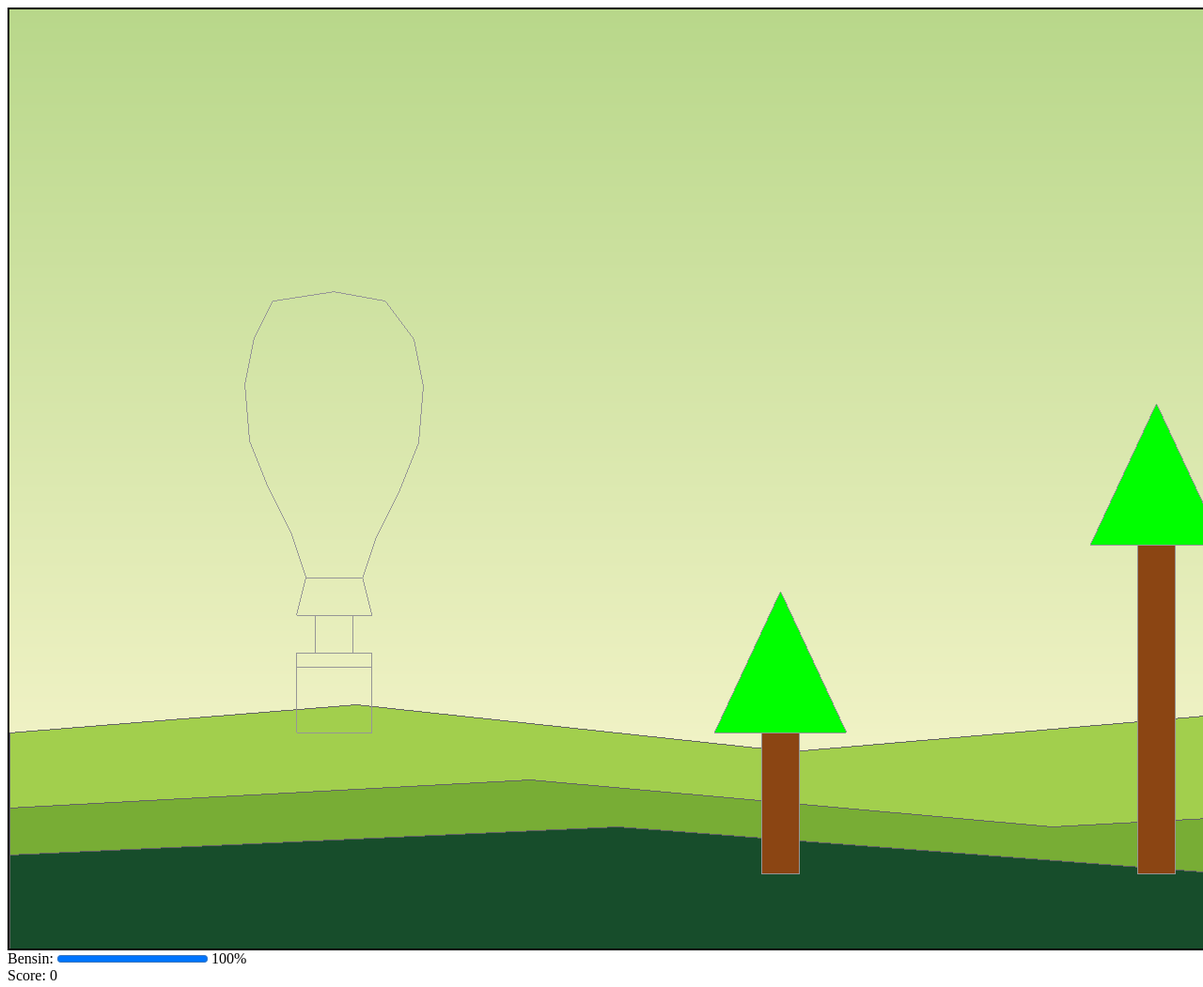
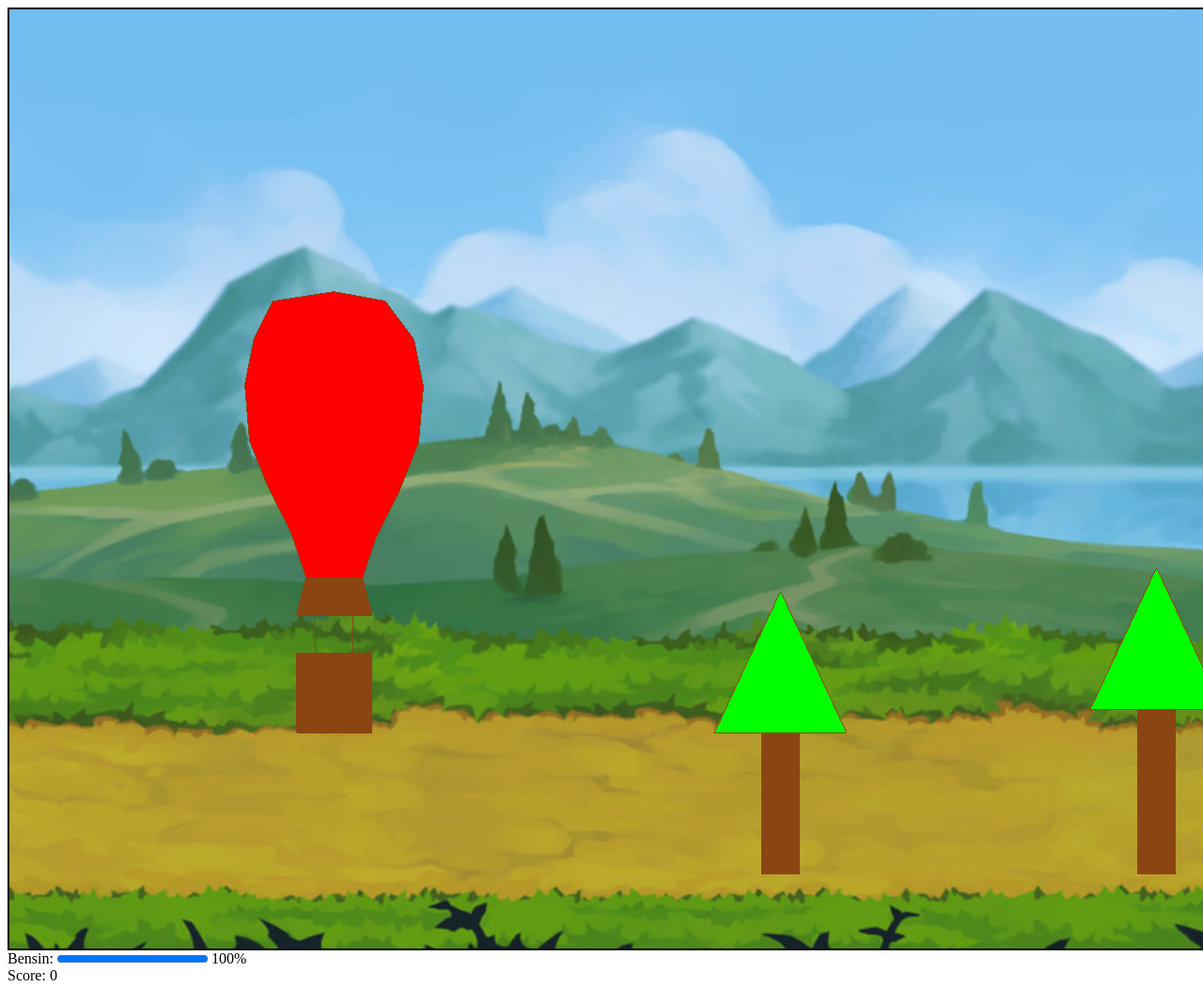
Before and after one commit to Rafael1512-ctrl/Grafkom, a plain HTML site: page index.html in a window 1280 px wide. Shown: the top 1051 px of the page at 94% size. Drawn offline with Linux system fonts and the light colour scheme.

Commit message:
bg dan warna balon pohon

```diff
--- a/index copy.js
+++ b/index copy.js
@@ -10,6 +10,7 @@ let lib = new myLib(canvas.width, image_data);
 let abu = { r: 150, g: 150, b: 150, a: 255 };
 let coklat = { r: 139, g: 69, b: 19 };
 let hijau = { r: 0, g: 255, b: 0 };
+let merah = { r: 255, g: 0, b: 0};
 
 let balonX = 120
 let balonY = 120
@@ -19,7 +20,7 @@ let tanahY = 160
 const alasPohon = 920
 let pohon = [
   {x:800, y: 150, scored:false},
-  {x:1200, y: 350, scored:false},
+  {x:1200, y: 175, scored:false},
   {x:1600, y: 200, scored:false},
 ]
 let gameOver = false
@@ -30,70 +31,7 @@ let bensin = 100
 const bar_bensin = document.querySelector("#bensin");
 const inpo_bensin = document.querySelector("#teksbensin");
 const pesanGameOver = document.querySelector("#pesan-game-over");
-const garisBukit = { r: 100, g: 100, b: 100 };
 
-function gambarBukit(titik, warna, posisiIsi) {
-  lib.polygon(titik, garisBukit);
-  lib.FloodFillNonRecursive(
-    Math.floor(canvas.width / 2),
-    Math.floor(canvas.height * posisiIsi),
-    warna,
-    garisBukit
-  );
-}
-
-function gambar_background() {
-  const warnaAtas = { r: 184, g: 215, b: 138 };
-  const warnaBawah = { r: 240, g: 242, b: 197 };
-
-  for (let y = 0; y < canvas.height; y++) {
-    const t = Math.min(y / (canvas.height * 0.78), 1);
-    const warna = {
-      r: Math.round(warnaAtas.r + (warnaBawah.r - warnaAtas.r) * t),
-      g: Math.round(warnaAtas.g + (warnaBawah.g - warnaAtas.g) * t),
-      b: Math.round(warnaAtas.b + (warnaBawah.b - warnaAtas.b) * t),
-    };
-
-    for (let x = 0; x < canvas.width; x++) {
-      lib.draw_dot(x, y, warna);
-    }
-  }
-
-  const bukitBelakang = [
-    { x: 0, y: canvas.height * 0.77 },
-    { x: canvas.width * 0.2, y: canvas.height * 0.74 },
-    { x: canvas.width * 0.45, y: canvas.height * 0.79 },
-    { x: canvas.width * 0.7, y: canvas.height * 0.75 },
-    { x: canvas.width, y: canvas.height * 0.78 },
-    { x: canvas.width, y: canvas.height },
-    { x: 0, y: canvas.height },
-  ];
-  const bukitTengah = [
-    { x: 0, y: canvas.height * 0.85 },
-    { x: canvas.width * 0.3, y: canvas.height * 0.82 },
-    { x: canvas.width * 0.6, y: canvas.height * 0.87 },
-    { x: canvas.width, y: canvas.height * 0.83 },
-    { x: canvas.width, y: canvas.height },
-    { x: 0, y: canvas.height },
-  ];
-  const bukitDepan = [
-    { x: 0, y: canvas.height * 0.9 },
-    { x: canvas.width * 0.35, y: canvas.height * 0.87 },
-    { x: canvas.width * 0.7, y: canvas.height * 0.92 },
-    { x: canvas.width, y: canvas.height * 0.89 },
-    { x: canvas.width, y: canvas.height },
-    { x: 0, y: canvas.height },
-  ];
-
-  gambarBukit(bukitBelakang, { r: 162, g: 207, b: 77 }, 0.95);
-  gambarBukit(bukitTengah, { r: 120, g: 173, b: 53 }, 0.96);
-  gambarBukit(bukitDepan, { r: 23, g: 77, b: 43 }, 0.97);
-}
-
-gambar_background();
-context.putImageData(lib.image_data, 0, 0);
-const backgroundImageData = context.getImageData(0, 0, canvas.width, canvas.height);
-lib.image_data = context.getImageData(0, 0, canvas.width, canvas.height);
 
 function gambar_balon() {
   var kotak1 = [
@@ -142,19 +80,17 @@ let skirt = [
   kotak2 = lib.multiple_translate(kotak2,{x:balonX,y:balonY})
   balon = lib.multiple_translate(balon,{x:balonX, y:balonY})
   skirt = lib.multiple_translate(skirt,{x:balonX,y:balonY})
-  lib.polygon(kotak1, abu);
-  // lib.FloodFillNonRecursive(225 + balonX, 620 +balonY, coklat, abu);
-  lib.polygon(kotak2, abu);
-  // lib.FloodFillNonRecursive(225 +balonX, 575+balonY, { r: 140, g: 50, b: 50 }, abu);
-  lib.dda_line(205+balonX,525+balonY,205+balonX,565+balonY,abu);
-  lib.dda_line(245+balonX,525+balonY,245+balonX,565+balonY,abu);
+  lib.polygon(kotak1, coklat);
+  lib.polygon(kotak2, coklat);
+  lib.dda_line(205+balonX,525+balonY,205+balonX,565+balonY,coklat);
+  lib.FloodFillNonRecursive(Math.round(225 + balonX) , Math.round(620 +balonY), coklat, coklat);
+  lib.dda_line(245+balonX,525+balonY,245+balonX,565+balonY,coklat);
+  lib.FloodFillNonRecursive(Math.round(225 +balonX), Math.round(575+balonY), coklat, coklat);
 
-
-  lib.polygon(balon, abu);
-  // lib.FloodFillNonRecursive(225+balonX, 320+balonY, merah, abu);
-
-  lib.polygon(skirt, abu);
-  // lib.FloodFillNonRecursive(225 + balonX,500 + balonY,merah,abu);
+  lib.polygon(balon, coklat);
+  lib.FloodFillNonRecursive(Math.round(225+balonX), Math.round(320+balonY), merah, coklat);
+  lib.polygon(skirt, coklat);
+  lib.FloodFillNonRecursive(Math.round(225 + balonX), Math.round(500 + balonY),coklat,coklat);
 }
 
 function gambar_pohon(x, tinggi){
@@ -171,10 +107,10 @@ function gambar_pohon(x, tinggi){
     { x: x + 90, y: atasBatang },
   ];
 
-  lib.polygon(batang, abu);
-  lib.FloodFillNonRecursive(x + 20, alasPohon - tinggi / 2, coklat, abu);
-  lib.polygon(daun, abu);
-  lib.FloodFillNonRecursive(x + 20, atasBatang - 75, hijau, abu);
+  lib.polygon(batang, coklat);
+  lib.polygon(daun, coklat);
+  lib.FloodFillNonRecursive(x + 20, Math.floor(alasPohon - tinggi / 2), coklat, coklat);
+  lib.FloodFillNonRecursive(x + 20, atasBatang - 75, hijau, coklat);
 }
 
 function kotakBertabrakan(a, b) {
@@ -227,8 +163,6 @@ function cek_collision(){
 
 function gambarKeadaanAwal(){
   lib.restart(context,canvas);
-  context.putImageData(backgroundImageData,0,0);
-  lib.image_data = context.getImageData(0,0,canvas.width,canvas.height);
   for(let i=0; i<pohon.length; i++){
     gambar_pohon(pohon[i].x,pohon[i].y);
   }
@@ -247,7 +181,7 @@ function restartGame(){
   heating = false;
   pohon = [
     {x:800, y:150, scored:false},
-    {x:1200, y:350, scored:false},
+    {x:1200, y:175, scored:false},
     {x:1600, y:200, scored:false},
   ];
   gameOver = false;
@@ -269,8 +203,6 @@ function update(){
     return
   }
   lib.restart(context,canvas)
-  context.putImageData(backgroundImageData, 0, 0)
-  lib.image_data = context.getImageData(0, 0, canvas.width, canvas.height)
   // console.log("update jalan");
   // balonY -=1
   for(let i = 0; i<pohon.length;i++){
--- a/index.html
+++ b/index.html
@@ -10,8 +10,20 @@
         }
 
         canvas {
+            position: relative;
+            z-index: 1;
             display: block;
             border: 2px solid black;
+        }
+
+        .background-image {
+            position: absolute;
+            inset: 0;
+            width: 100%;
+            height: 100%;
+            object-fit: cover;
+            pointer-events: none;
+            z-index: 0;
         }
 
         #pesan-game-over {
@@ -35,6 +47,7 @@
 </head>
 <body>
     <div class="canvas-wrapper">
+        <img class="background-image" src="bg grafkom.jpeg" alt="">
         <canvas width="1850" height="1000" id="mycanvas"></canvas>
         <div id="pesan-game-over" role="status" aria-live="polite" hidden>
             GAME OVER - Klik untuk restart
```
Also changed, not shown: bg grafkom.jpeg (added), lib/lib.js.
